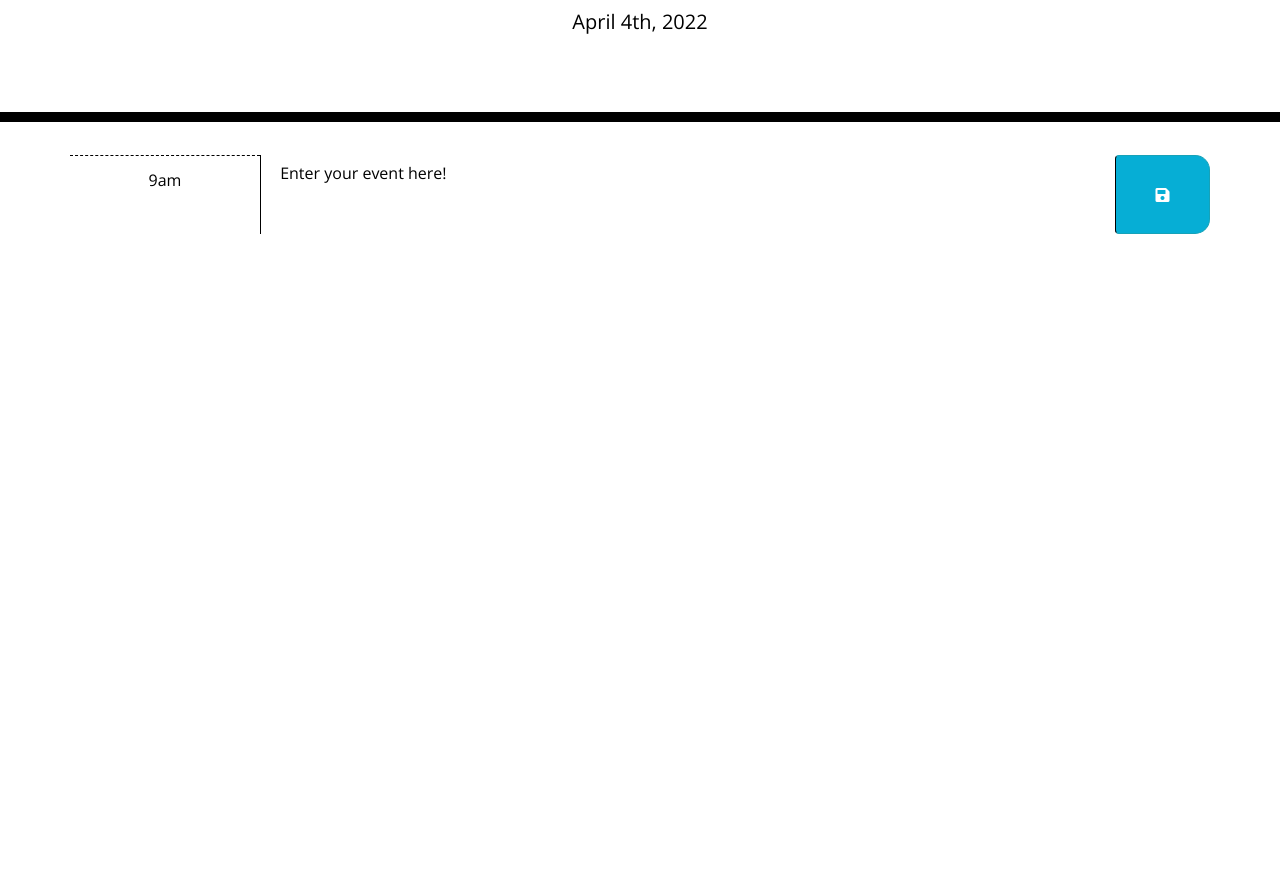
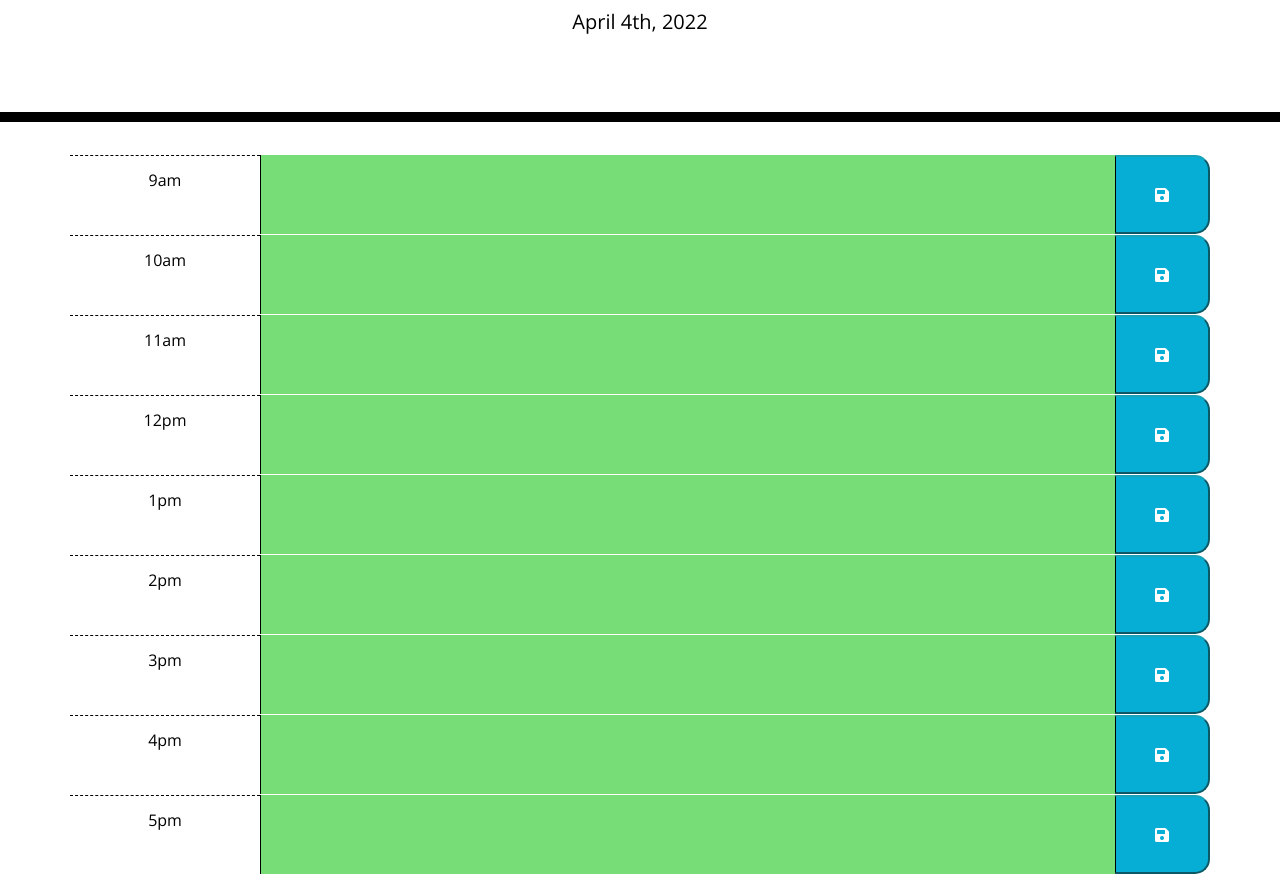
Before and after one commit to axdot/plan-your-day, a plain HTML site: page index.html in a window 1280 px wide. Shown: the part 182-1056 px from the top of the page. Before the commit the page ends 800 px from the top, so only its background shows below. Drawn offline with nearby package versions, Linux system fonts and the light colour scheme.

Commit message:
added javascript using jquery

```diff
--- a/Develop/script.js
+++ b/Develop/script.js
@@ -1,2 +1,111 @@
-var currentDay = document.querySelector("#currentDay")
+// Displaying the current day and year using Moment.js
+var currentDay = $("#currentDay")
 document.getElementById("currentDay").innerHTML = moment().format("MMMM Do, YYYY");
+
+// Selecting the textarea field using jQuery instead of document.queryselector('#classname')
+var nineAM = $('#textinput9am')
+var tenAM = $('#textinput10am')
+var elevenAM = $('#textinput11am')
+var twelvePM = $('#textinput12pm')
+var onePM = $('#textinput1pm')
+var twoPM = $('#textinput2pm')
+var threePM = $('#textinput3pm')
+var fourPM = $('#textinput4pm')
+var fivePM = $('#textinput5pm')
+
+// Save user input to local storage.
+$('.btn9am').click(function(event) {
+  event.preventDefault() // makes sure it (the event) doesn't happen automatically
+  localStorage.setItem('btn9am', nineAM.val()); // creates the key-value pair. key: btn9am, value: nineAM (the variable declared at the beginning)
+  nineAM.text(nineAM.val()); // text input from user passed as an argument into the variable that gets saved
+});
+
+$('.btn10am').click(function(event) {
+  event.preventDefault()
+  localStorage.setItem('btn10am', tenAM.val());
+  tenAM.text(tenAM.val());
+});
+
+$('.btn11am').click(function(event) {
+  event.preventDefault()
+  localStorage.setItem('btn11am', elevenAM.val());
+  elevenAM.text(elevenAM.val());
+});
+
+$('.btn12pm').click(function(event) {
+  event.preventDefault()
+  localStorage.setItem('btn12pm', twelvePM.val());
+  twelvePM.text(twelvePM.val());
+});
+
+$('.btn1pm').click(function(event) {
+  event.preventDefault()
+  localStorage.setItem('btn1pm', onePM.val());
+  onePM.text(onePM.val());
+});
+
+$('.btn2pm').click(function(event) {
+  event.preventDefault()
+  localStorage.setItem('btn2pm', twoPM.val());
+  twoPM.text(twoPM.val());
+})
+
+$('.btn3pm').click(function(event) {
+  event.preventDefault()
+  localStorage.setItem('btn3pm', threePM.val());
+  threePM.text(threePM.val());
+})
+
+$('.btn4pm').click(function(event) {
+  event.preventDefault()
+  localStorage.setItem('btn4pm', fourPM.val());
+  fourPM.text(fourPM.val());
+})
+
+$('.btn5pm').click(function(event) {
+  event.preventDefault()
+  localStorage.setItem('btn5pm', fivePM.val());
+  fivePM.text(fivePM.val());
+})
+
+// Pull (or load) user input from local storage.
+window.onload = function() {
+
+  var display9amEvent = localStorage.getItem('btn9am', nineAM.val());
+  nineAM.text(display9amEvent);
+  var display10amEvent = localStorage.getItem('btn10am', tenAM.val());
+  tenAM.text(display10amEvent);
+  var display11amEvent = localStorage.getItem('btn11am', elevenAM.val());
+  elevenAM.text(display11amEvent);
+  var display12pmEvent = localStorage.getItem('btn12pm', twelvePM.val());
+  twelvePM.text(display12pmEvent);
+  var display1pmEvent = localStorage.getItem('btn1pm', onePM.val());
+  onePM.text(display1pmEvent);
+  var display2pmEvent = localStorage.getItem('btn2pm', twoPM.val());
+  twoPM.text(display2pmEvent);
+  var display3pmEvent = localStorage.getItem('btn3pm', threePM.val());
+  threePM.text(display3pmEvent);
+  var display4pmEvent = localStorage.getItem('btn4pm', fourPM.val());
+  fourPM.text(display4pmEvent);
+  var display5pmEvent = localStorage.getItem('btn5pm', fivePM.val());
+  fivePM.text(display5pmEvent);
+};
+
+// Getting the current time from Moment
+var currentMoment = moment();
+var currentHour = currentMoment.hour();
+console.log(currentMoment)
+console.log(currentHour)
+
+// Set color of textarea depending on the time
+$(".description").each(function(){
+  var color = $(this).attr("name");
+
+  if (color < currentHour) {
+  $(this).addClass("past");
+  } else if (color == currentHour) {
+  $(this).addClass("present");
+  } else {
+  $(this).addClass("future");
+  }
+});
--- a/index.html
+++ b/index.html
@@ -21,10 +21,57 @@
       <!-- Timeblocks go here -->
       <div class="row time-block">
         <p class="col-2 pt-3 hour"> 9am </p>
-        <textarea id="event" class="col-9 description"> Enter your event here! </textarea>
-        <button type="button" class="btn btn-info col-1 saveBtn fas fa-save"></button>
+        <textarea id="textinput9am" class="col-9 description" name="09"> Enter your event here! </textarea>
+        <button type="button" class="btn9am btn-info col-1 saveBtn fas fa-save"></button>
       </div>
 
+      <div class="row time-block">
+        <p class="col-2 pt-3 hour"> 10am </p>
+        <textarea id="textinput10am" class="col-9 description" name="10"> Enter your event here! </textarea>
+        <button type="button" class="btn10am btn-info col-1 saveBtn fas fa-save"></button>
+      </div>
+
+      <div class="row time-block">
+        <p class="col-2 pt-3 hour"> 11am </p>
+        <textarea id="textinput11am" class="col-9 description" name="11"> Enter your event here! </textarea>
+        <button type="button" class="btn11am btn-info col-1 saveBtn fas fa-save"></button>
+      </div>
+
+      <div class="row time-block">
+        <p class="col-2 pt-3 hour"> 12pm </p>
+        <textarea id="textinput12pm" class="col-9 description" name="12"> Enter your event here! </textarea>
+        <button type="button" class="btn12pm btn-info col-1 saveBtn fas fa-save"></button>
+      </div>
+
+      <div class="row time-block">
+        <p class="col-2 pt-3 hour"> 1pm </p>
+        <textarea id="textinput1pm" class="col-9 description" name="13"> Enter your event here! </textarea>
+        <button type="button" class="btn1pm btn-info col-1 saveBtn fas fa-save"></button>
+      </div>
+
+      <div class="row time-block">
+        <p class="col-2 pt-3 hour"> 2pm </p>
+        <textarea id="textinput2pm" class="col-9 description" name="14"> Enter your event here! </textarea>
+        <button type="button" class="btn2pm btn-info col-1 saveBtn fas fa-save"></button>
+      </div>
+
+      <div class="row time-block">
+        <p class="col-2 pt-3 hour"> 3pm </p>
+        <textarea id="textinput3pm" class="col-9 description" name="15"> Enter your event here! </textarea>
+        <button type="button" class="btn3pm btn-info col-1 saveBtn fas fa-save"></button>
+      </div>
+
+      <div class="row time-block">
+        <p class="col-2 pt-3 hour"> 4pm </p>
+        <textarea id="textinput4pm" class="col-9 description" name="16"> Enter your event here! </textarea>
+        <button type="button" class="btn4pm btn-info col-1 saveBtn fas fa-save"></button>
+      </div>
+
+      <div class="row time-block">
+        <p class="col-2 pt-3 hour"> 5pm </p>
+        <textarea id="textinput5pm" class="col-9 description" name="17"> Enter your event here! </textarea>
+        <button type="button" class="btn5pm btn-info col-1 saveBtn fas fa-save"></button>
+      </div>
 
     </div>
 
```
Also changed, not shown: 1 other file.
